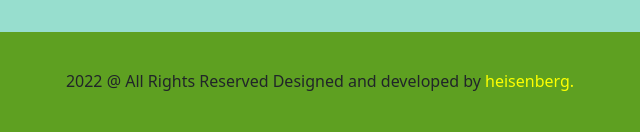
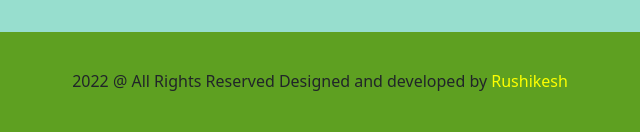
Before and after one commit to Rocky17292/GURUJIs, a plain HTML site: page index.html in a window 1280 px wide. Shown: the part 4658-4797 px from the top of the page, 320-960 px from the left. Drawn offline with nearby package versions, Linux system fonts and the light colour scheme.

Commit message:
Update index.html with new portfolio web

```diff
--- a/index.html
+++ b/index.html
@@ -300,7 +300,7 @@
     </div>
   </div>
   <div class="footer container-fluid ">
-    <p class="footer-text h6 text-center ">2022 @ All Rights Reserved Designed and developed by <a class="footer-text-a" href="https://rocky17292.github.io/portflio/">heisenberg.</a> </p>
+    <p class="footer-text h6 text-center ">2022 @ All Rights Reserved Designed and developed by <a class="footer-text-a" href="https://rocky17292.github.io/MyPortfolio_React/">Rushikesh</a> </p>
   </div>
 </body>
 
```
